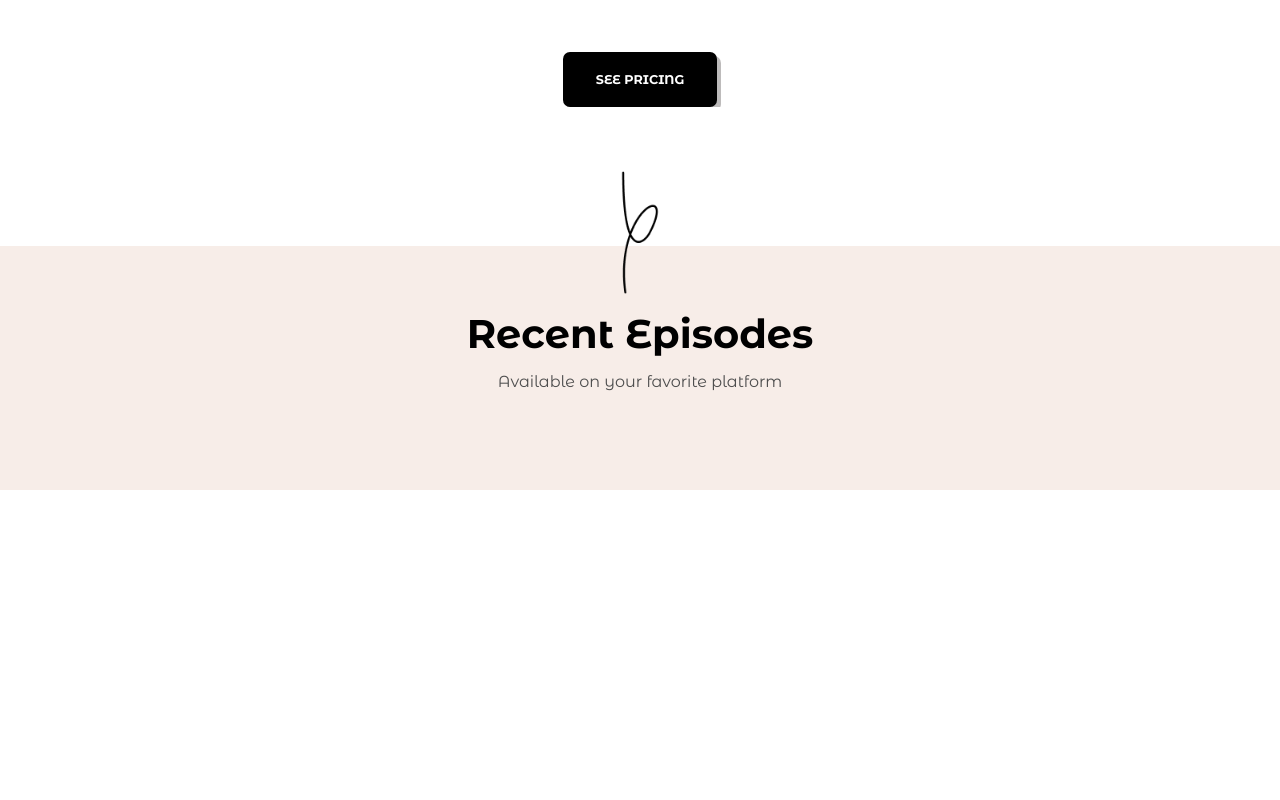
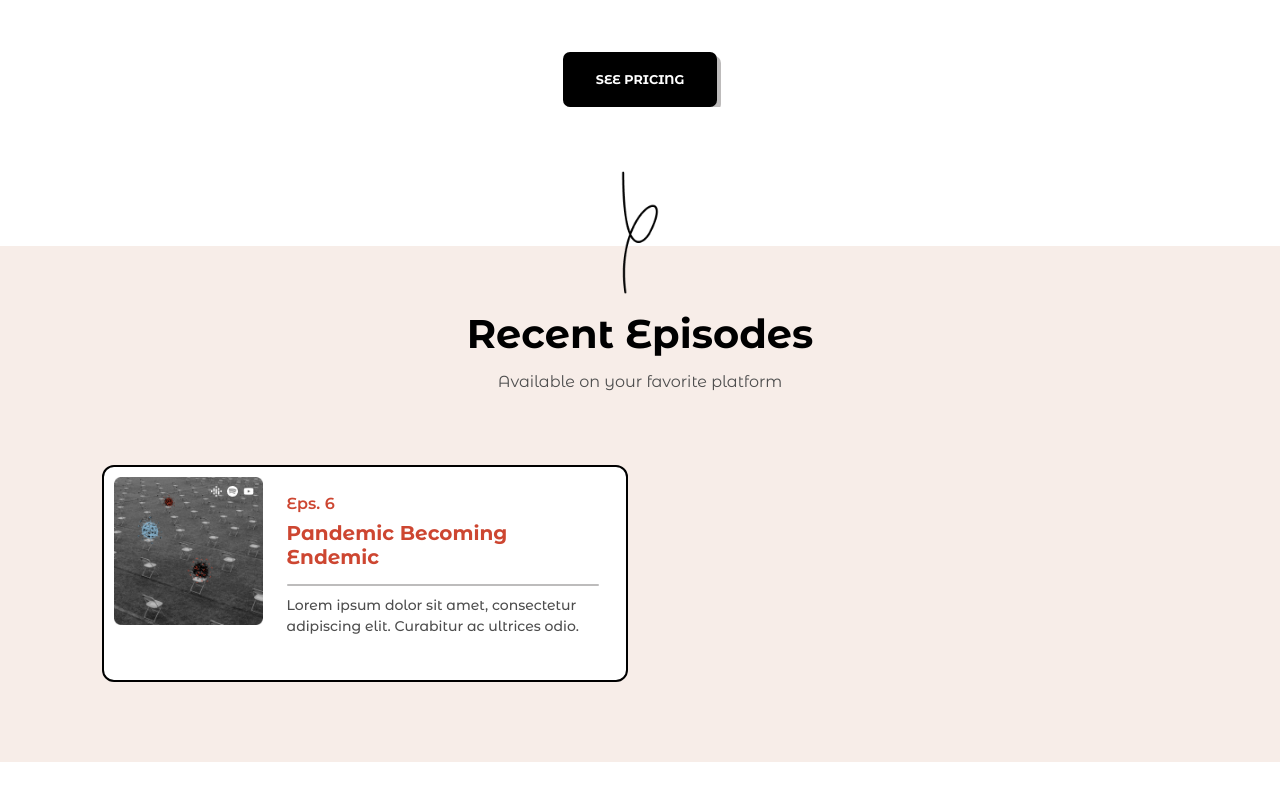
Before and after one commit to KiritoEM/WEEKLY_DECEMBER_FRONT_3, a Next.js app: page / in a window 1280 px wide. Shown: the part 3697-4497 px from the top of the page. Before the commit the page ends 4283 px from the top, so only its background shows below. Built offline with nearby package versions, Linux system fonts and the light colour scheme.

Commit message:
add header to episodes-card

```diff
--- a/src/components/Episodes.tsx
+++ b/src/components/Episodes.tsx
@@ -1,9 +1,11 @@
+import EpisodesContent from "./Episodes/EpisodesContent";
 import EpisodesHeader from "./Episodes/EpisodesHeader";
 
 const Episodes = (): JSX.Element => {
   return (
     <section id="episodes">
       <EpisodesHeader />
+      <EpisodesContent />
     </section>
   );
 };
--- a/src/components/Episodes/EpisodesCard.tsx
+++ b/src/components/Episodes/EpisodesCard.tsx
@@ -2,9 +2,21 @@ const EpisodesCard = (): JSX.Element => {
   return (
     <div className="episodes-card">
       <div className="cover">
-         <img src="/images/episodes/episode-1.png" alt="" />
+        <img src="/images/episodes/episode-1.png" alt="" />
       </div>
-      <div className="header"></div>
+      <div className="header">
+        <div className="title">
+          <h6>Eps. 6</h6>
+          <h5>Pandemic Becoming Endemic</h5>
+        </div>
+        <div className="line"></div>
+        <div className="text">
+          <p>
+            Lorem ipsum dolor sit amet, consectetur adipiscing elit. Curabitur
+            ac ultrices odio.{" "}
+          </p>
+        </div>
+      </div>
     </div>
   );
 };
--- a/src/styles/home/episodes/episodes.scss
+++ b/src/styles/home/episodes/episodes.scss
@@ -9,6 +9,7 @@
     position: relative;
     top: -6rem;
     padding-bottom: 5rem;
+    @include container;
 
     .section-header {
         .title {
@@ -38,5 +39,6 @@
 
     .section-content{
         width: 100%;
+        margin-top: 4.4rem;
     }
 }
--- a/src/styles/home/episodes/espisodes-card.scss
+++ b/src/styles/home/episodes/espisodes-card.scss
@@ -0,0 +1,56 @@
+.episodes-card {
+    width: 100%;
+    height: max-content;
+    display: flex;
+    flex-direction: row;
+    padding: 10px;
+    border: 2px solid $Black;
+    border-radius: 12px;
+    background-color: #fff;
+    gap: 7px;
+
+    .cover {
+        width: 30%;
+
+        img {
+            width: 100%;
+            object-fit: contain;
+        }
+    }
+
+    .header {
+        width: 70%;
+        padding: 17px;
+
+        .title {
+
+            h6 {
+                color: $Vermillion;
+                font-weight: 600;
+            }
+
+            h5 {
+                color: $Vermillion;
+                font-weight: 700;
+            }
+        }
+
+        .line {
+            width: 100%;
+            height: 2px;
+            margin-top: 15px;
+            border-radius: 15px;
+            background-color: rgb(189, 188, 188);
+        }
+
+        .text {
+            margin-top: 9px;
+
+            p {
+                color: $Davys-grey;
+                font-weight: 500;
+                font-size: 14px;
+            }
+        }
+    }
+}
```
